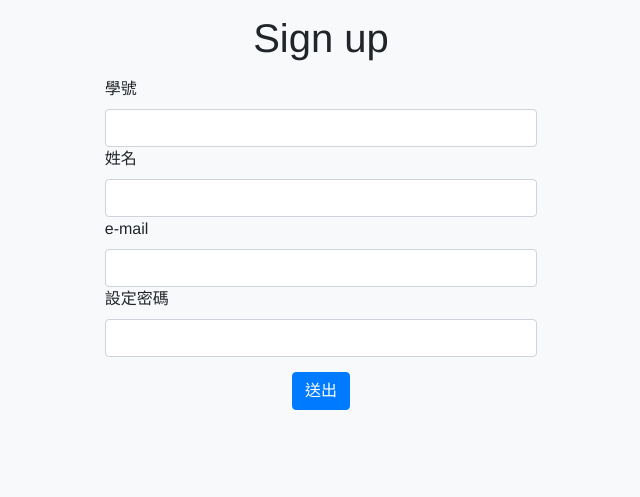
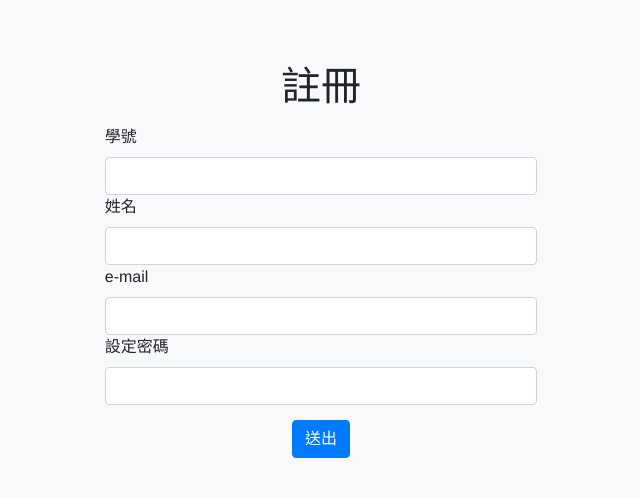
Before and after one commit to SIRLA-FJULIS/LIS-Lib-Shift-Arrangement-System, a Flask app: page /signup in a window 1280 px wide. Shown: the part 56-553 px from the top of the page, without its empty margins (319-959 px from the left). Run offline with Flask 2, Linux system fonts and the light colour scheme; some libraries are stand-ins or nearby versions.

Commit message:
sign up change chinese

```diff
--- a/app/templates/sign_up.html
+++ b/app/templates/sign_up.html
@@ -1,9 +1,9 @@
 {% extends "base.html" %}
-{% block title %} index {% endblock title %}
+{% block title %} 註冊介面 {% endblock title %}
 {% block content %}
 
     <form>
-        <h1 class='page-title' style="text-align:center">Sign up</h1>
+        <h1 class='page-title mt-5' style="text-align:center">註冊</h1>
         <div class='form-group col-xl-5 col-lg-5 col-md-6' style="margin:15px auto">
             <label>學號</label>
             <input type='text' class='form-control' name='id' required='required'> <!--number-->
@@ -19,17 +19,21 @@
         </div>
 
         <div style="text-align:center">
-         <button type='submit' class="btn btn-primary" id='btn_sign_up'>送出</button>
-            <!--
+         <button type='submit' class="btn btn-primary" id="BtnSignUp">送出</button>
+         <!-- 切換頁面
+         	<input type ="button" class="btn btn-primary" id="BtnSignUp" onclick="javascript:location.href='/login'" value="送出"></input>
+
+
             <script type="text/javascript">
                 $(function(){
-                    $('#btn_sign_up').click(function(){
+                    $('#BtnSignUp').click(function(){
                         alert("註冊成功!")
-                        location.href='/'
+                        location.href='/login'
                     })
                 })
             </script>
-            -->
+        -->
+
         </div>
     </form>
 
```
